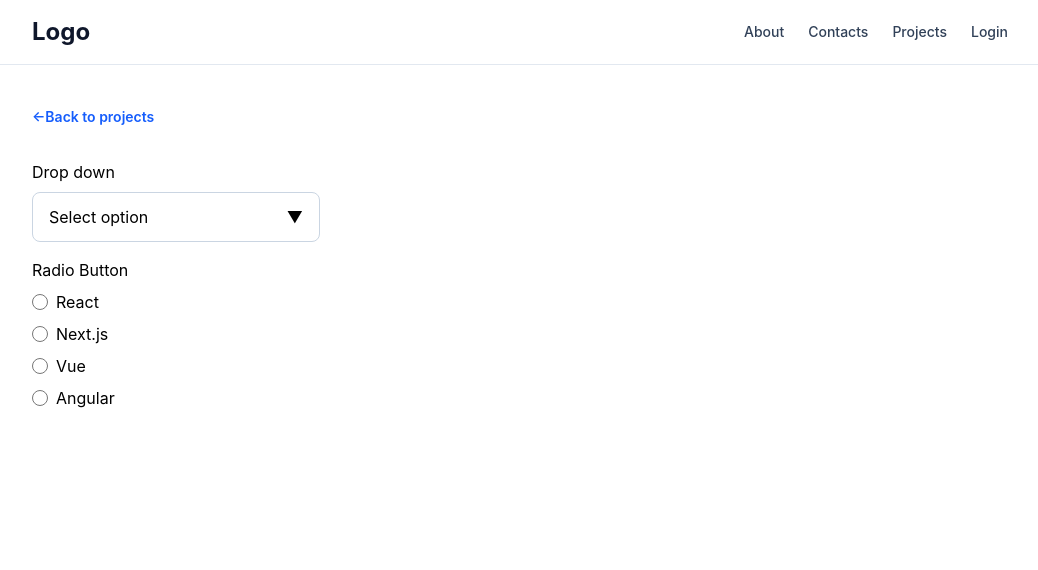
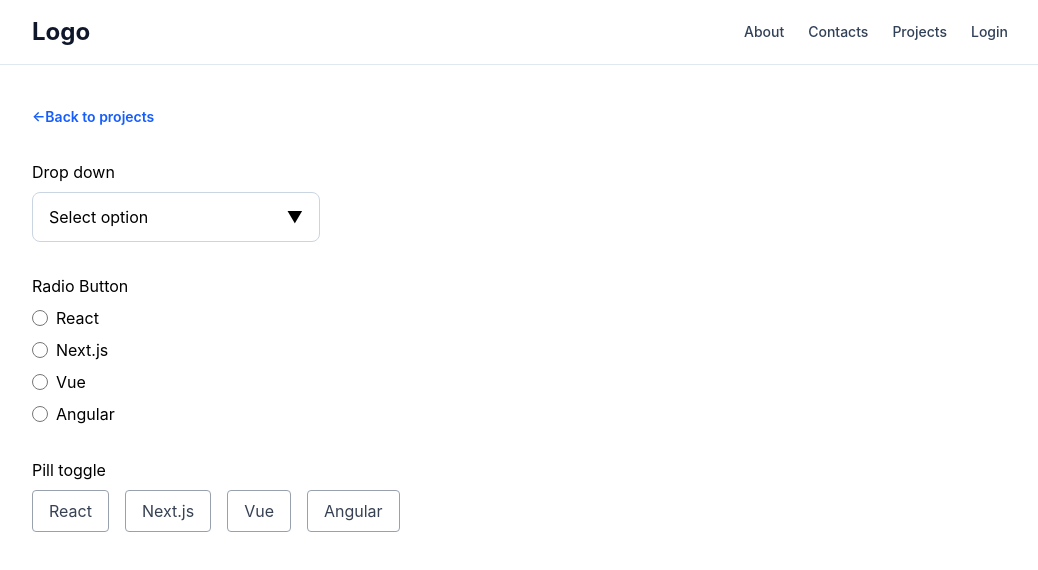
Before and after one commit to Manoj98Gopal/ReactProjects, a React (Vite) app in the folder 01_project/: page /projects/headless-components in a window 1280 px wide. Shown: the top 570 px of the page, without its empty margins (120-1158 px from the left). Built offline with nearby package versions, Linux system fonts and the light colour scheme.

Commit message:
pill toggle completed

```diff
--- a/01_project/src/projects/componentPattrens/headless/HeadlessPattern.jsx
+++ b/01_project/src/projects/componentPattrens/headless/HeadlessPattern.jsx
@@ -1,6 +1,7 @@
 import React, { useCallback, useState } from "react";
 import DropDownSelect from "./DropDownSelect";
 import RadioButton from "./RadioButton";
+import PillToggle from "./PillToggle";
 const options = ["React", "Next.js", "Vue", "Angular"];
 
 const HeadlessPattern = () => {
@@ -15,6 +16,10 @@ const HeadlessPattern = () => {
     // console.log("Selected option:", option);
   }, []);
 
+  const handleChangePill = useCallback((option) => {
+    // console.log("Selected option:", option);
+  }, []);
+
   return (
     <div className="mt-8">
       <div className="space-y-2">
@@ -23,9 +28,14 @@ const HeadlessPattern = () => {
         {dropdownValue !== null && <p>Out put : {dropdownValue}</p>}
       </div>
 
-      <div className="mt-4 space-y-2">
+      <div className="mt-8 space-y-2">
         <h1>Radio Button</h1>
         <RadioButton options={options} onChange={handleChangeRadio} />
+      </div>
+
+      <div className="mt-8 space-y-2">
+        <h1>Pill toggle </h1>
+        <PillToggle options={options} onChange={handleChangePill} />
       </div>
     </div>
   );
--- /dev/null
+++ b/01_project/src/projects/componentPattrens/headless/PillToggle.jsx
@@ -0,0 +1,24 @@
+import useSelect from "./useSelect";
+
+const PillToggle = ({ options, onChange }) => {
+  const { selected, getListProps, getOptionProps } = useSelect({
+    options,
+    onChange
+  });
+
+  return (
+    <div className="flex items-center gap-4" {...getListProps()}>
+      {options.map((option, idx) => (
+        <button
+          className={`border border-gray-400 py-2 px-4 rounded cursor-pointer transition ${selected === option ? "bg-blue-500 text-white" : "bg-white text-gray-700 hover:bg-gray-100"}`}
+          key={idx}
+          {...getOptionProps(option)}
+        >
+          {option}
+        </button>
+      ))}
+    </div>
+  );
+};
+
+export default PillToggle;
```
